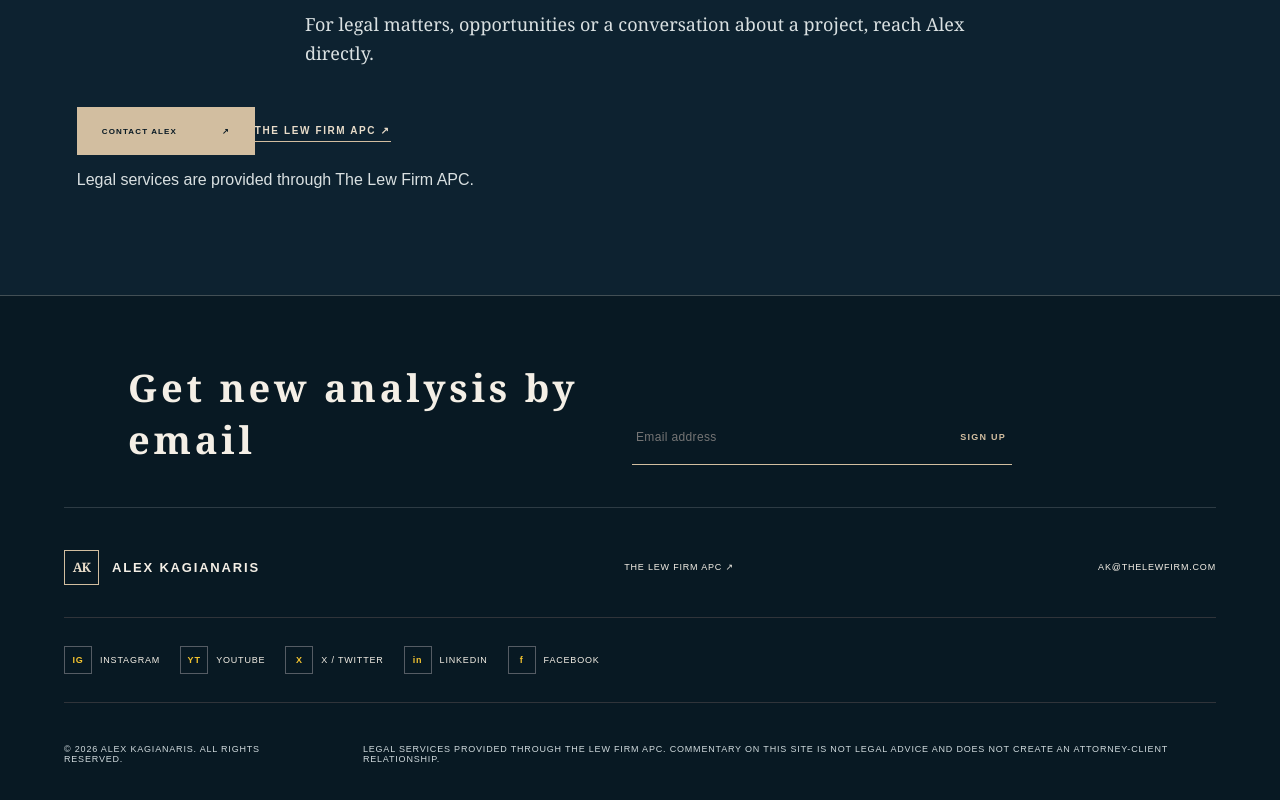
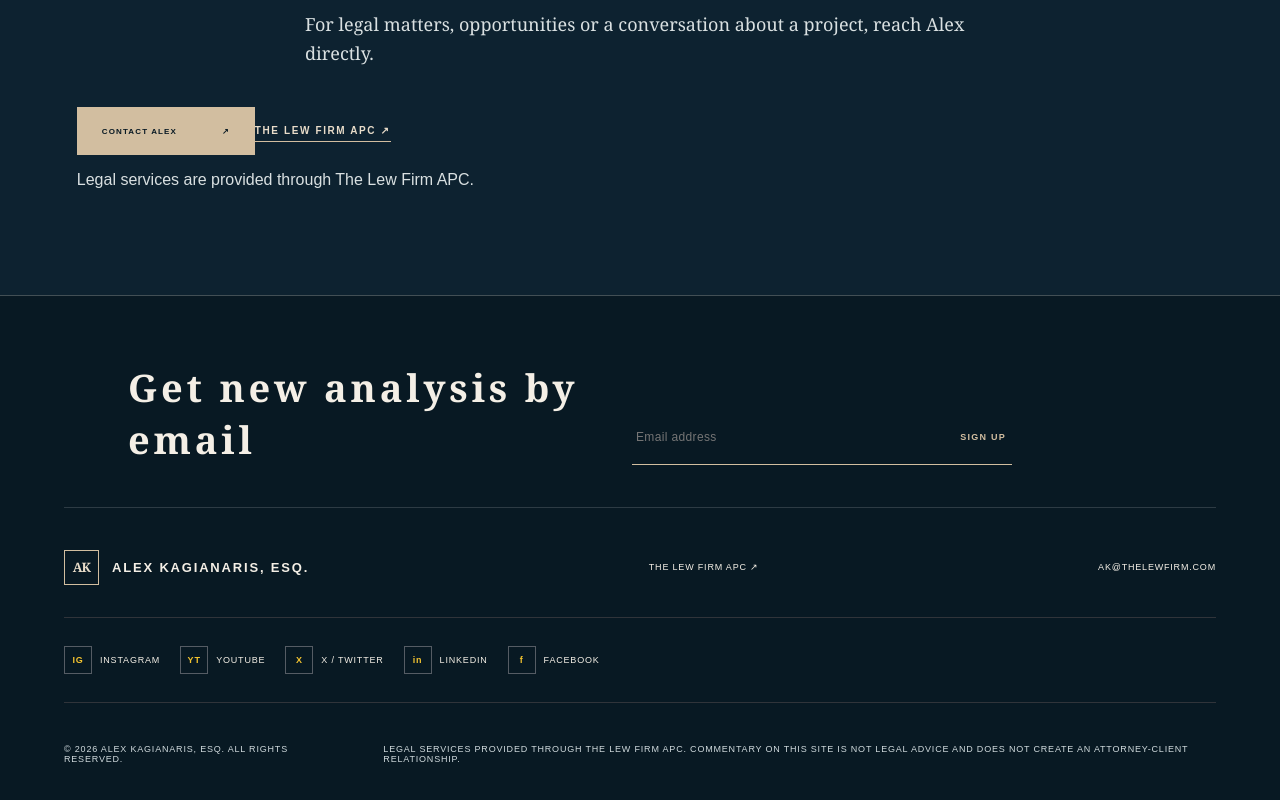
Before and after one commit to alexkaglew-ux/legal-audit, a React (Vite) app: page / in a window 1280 px wide. Shown: the part 2869-3669 px from the top of the page. Built offline with nearby package versions, Linux system fonts and the light colour scheme.

Commit message:
add Esq. to footer identity

```diff
--- a/src/components/SiteFooter.jsx
+++ b/src/components/SiteFooter.jsx
@@ -1,62 +1,3 @@
 import { CHANNELS } from "../content/episodes.js";
-
-const SOCIALS = [
-  ["Instagram", "IG", CHANNELS.instagram],
-  ["YouTube", "YT", CHANNELS.youtube],
-  ["X / Twitter", "X", "https://x.com/alexkagianaris"],
-  ["LinkedIn", "in", "https://www.linkedin.com/in/alex-kagianaris/"],
-  ["Facebook", "f", "https://www.facebook.com/AlexKagianaris.Esq"],
-];
-
-export default function SiteFooter() {
-  return (
-    <footer>
-      <div className="footer-newsletter">
-        <p className="footer-newsletter-label">Get new analysis by email</p>
-        <form
-          className="footer-newsletter-form"
-          name="get-the-brief"
-          method="POST"
-          data-netlify="true"
-          netlify-honeypot="bot-field"
-          action="/thank-you.html"
-        >
-          <input type="hidden" name="form-name" value="get-the-brief" />
-          <p hidden>
-            <input name="bot-field" />
-          </p>
-          <input type="email" name="email" required placeholder="Email address" aria-label="Email address" />
-          <button type="submit">Sign up</button>
-        </form>
-      </div>
-      <div className="footer-top">
-        <a className="brand" href="#top">
-          <span className="brand-mark">AK</span>
-          <span>ALEX KAGIANARIS</span>
-        </a>
-        <a className="firm-link" href="https://thelewfirm.com" target="_blank" rel="noreferrer">
-          THE LEW FIRM APC ↗
-        </a>
-        <a className="firm-link" href="mailto:ak@thelewfirm.com">
-          ak@thelewfirm.com
-        </a>
-      </div>
-      <div className="social-row" aria-label="Social media">
-        {SOCIALS.map(([name, icon, url]) => (
-          <a key={name} href={url} target="_blank" rel="noreferrer" aria-label={name}>
-            <span>{icon}</span>
-            {name}
-          </a>
-        ))}
-      </div>
-      <div className="footer-bottom">
-        <p>© 2026 Alex Kagianaris. All rights reserved.</p>
-        <p>
-          Legal services provided through The Lew Firm APC. Commentary on
-          this site is not legal advice and does not create an
-          attorney-client relationship.
-        </p>
-      </div>
-    </footer>
-  );
-}
+const SOCIALS=[["Instagram","IG",CHANNELS.instagram],["YouTube","YT",CHANNELS.youtube],["X / Twitter","X","https://x.com/alexkagianaris"],["LinkedIn","in","https://www.linkedin.com/in/alex-kagianaris/"],["Facebook","f","https://www.facebook.com/AlexKagianaris.Esq"]];
+export default function SiteFooter(){return <footer><div className="footer-newsletter"><p className="footer-newsletter-label">Get new analysis by email</p><form className="footer-newsletter-form" name="get-the-brief" method="POST" data-netlify="true" netlify-honeypot="bot-field" action="/thank-you.html"><input type="hidden" name="form-name" value="get-the-brief"/><p hidden><input name="bot-field"/></p><input type="email" name="email" required placeholder="Email address" aria-label="Email address"/><button type="submit">Sign up</button></form></div><div className="footer-top"><a className="brand" href="#top"><span className="brand-mark">AK</span><span>ALEX KAGIANARIS, ESQ.</span></a><a className="firm-link" href="https://thelewfirm.com" target="_blank" rel="noreferrer">THE LEW FIRM APC ↗</a><a className="firm-link" href="mailto:ak@thelewfirm.com">ak@thelewfirm.com</a></div><div className="social-row" aria-label="Social media">{SOCIALS.map(([name,icon,url])=><a key={name} href={url} target="_blank" rel="noreferrer" aria-label={name}><span>{icon}</span>{name}</a>)}</div><div className="footer-bottom"><p>© 2026 Alex Kagianaris, Esq. All rights reserved.</p><p>Legal services provided through The Lew Firm APC. Commentary on this site is not legal advice and does not create an attorney-client relationship.</p></div></footer>}
```
